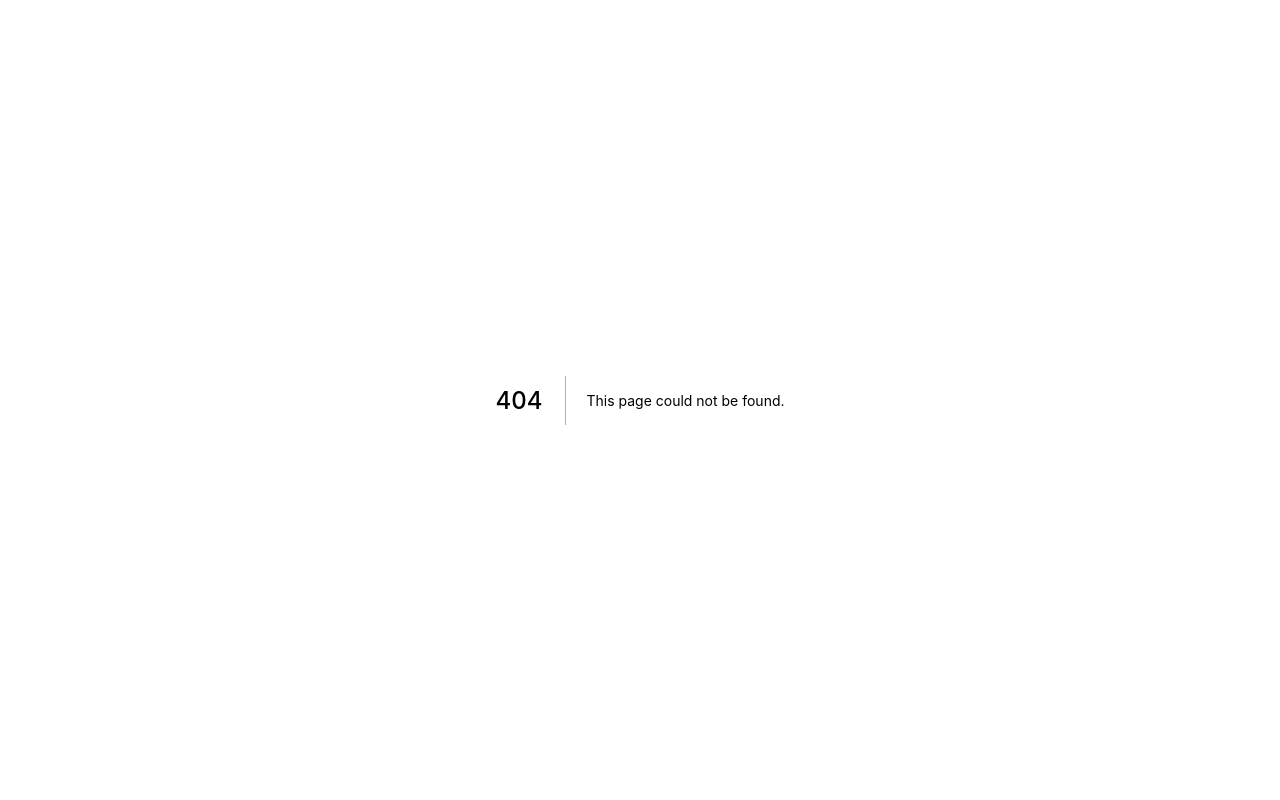
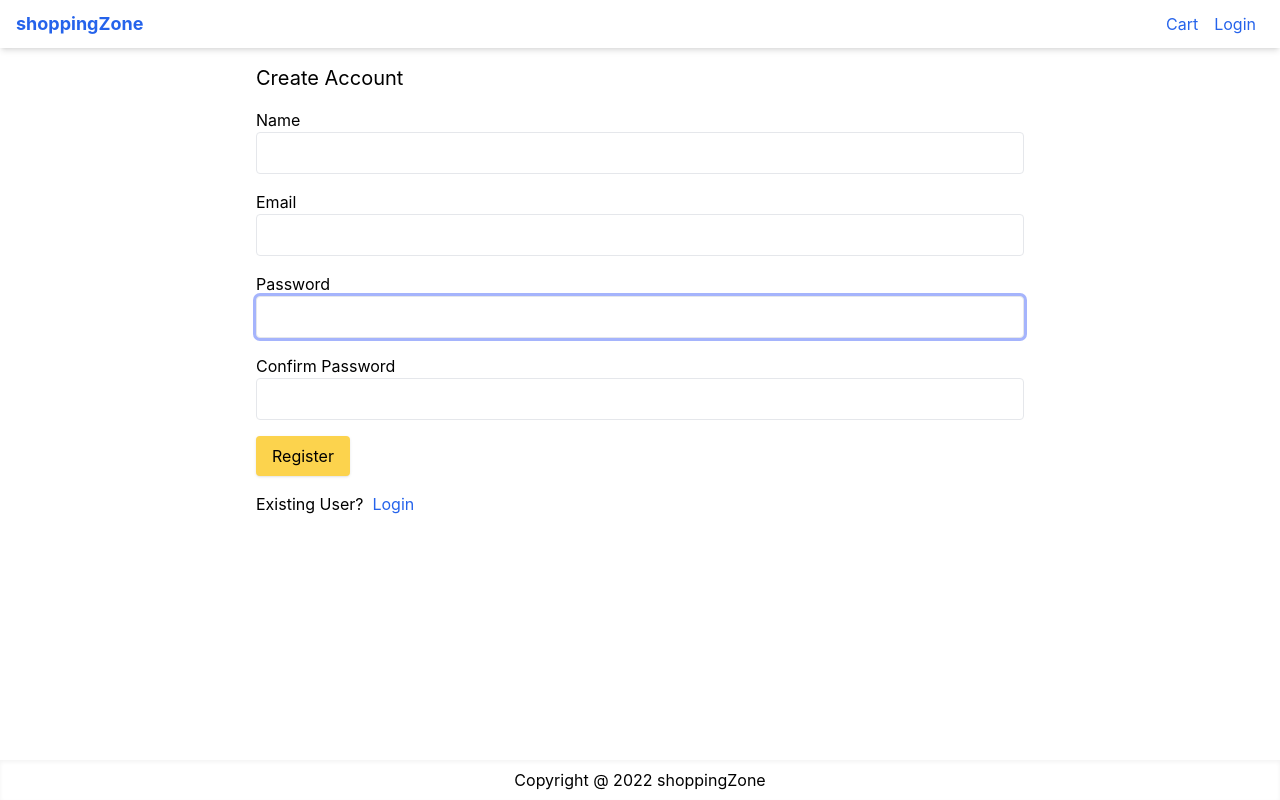
Before and after one commit to quantum-26/shoppingZone, a Next.js app: page /register in a window 1280 px wide. Before the commit this address had no page. Built offline with nearby package versions, Linux system fonts and the light colour scheme; no server answers.

Commit message:
create register screen

```diff
--- /dev/null
+++ b/pages/api/auth/signup.js
@@ -0,0 +1,50 @@
+import bcryptjs from 'bcryptjs';
+import User from '../../../models/User';
+import db from '../../../utils/db';
+
+async function handler(req, res) {
+  if (req.method !== 'POST') {
+    return;
+  }
+  const { name, email, password } = req.body;
+  if (
+    !name ||
+    !email ||
+    !email.includes('@') ||
+    !password ||
+    password.trim().length < 5
+  ) {
+    res.status(422).json({
+      message: 'Validation error',
+    });
+    return;
+  }
+
+  await db.connect();
+
+  const existingUser = await User.findOne({ email: email });
+  if (existingUser) {
+    res.status(422).json({ message: 'User exists already!' });
+    await db.disconnect();
+    return;
+  }
+
+  const newUser = new User({
+    name,
+    email,
+    password: bcryptjs.hashSync(password),
+    isAdmin: false,
+  });
+
+  const user = await newUser.save();
+  await db.disconnect();
+  res.status(201).send({
+    message: 'Created user!',
+    _id: user._id,
+    name: user.name,
+    email: user.email,
+    isAdmin: user.isAdmin,
+  });
+}
+
+export default handler;
--- a/pages/login.js
+++ b/pages/login.js
@@ -87,7 +87,7 @@
             </div>
             <div className="mb-4 ">
             Don&apos;t have an account? &nbsp;
-            <Link href="/register">Register</Link>
+            <Link href={`/register?redirect=${redirect || '/'}`}>Register</Link>
             </div>
         </form>
         </Layout>
--- /dev/null
+++ b/pages/register.js
@@ -0,0 +1,142 @@
+import Link from 'next/link';
+import React, { useEffect } from 'react';
+import { signIn, useSession } from 'next-auth/react';
+import { useForm } from 'react-hook-form';
+import Layout from '../components/Layout';
+import { getError } from '../utils/error';
+import { toast } from 'react-toastify';
+import { useRouter } from 'next/router';
+import axios from 'axios';
+
+export default function LoginScreen() {
+  const { data: session } = useSession();
+
+  const router = useRouter();
+  const { redirect } = router.query;
+
+  useEffect(() => {
+    if (session?.user) {
+      router.push(redirect || '/');
+    }
+  }, [router, session, redirect]);
+
+  const {
+    handleSubmit,
+    register,
+    getValues,
+    formState: { errors },
+  } = useForm();
+  const submitHandler = async ({ name, email, password }) => {
+    try {
+      await axios.post('/api/auth/signup', {
+        name,
+        email,
+        password,
+      });
+
+      const result = await signIn('credentials', {
+        redirect: false,
+        email,
+        password,
+      });
+      if (result.error) {
+        toast.error(result.error);
+      }
+    } catch (err) {
+      toast.error(getError(err));
+    }
+  };
+  return (
+    <Layout title="Create Account">
+      <form
+        className="mx-auto max-w-screen-md"
+        onSubmit={handleSubmit(submitHandler)}
+      >
+        <h1 className="mb-4 text-xl">Create Account</h1>
+        <div className="mb-4">
+          <label htmlFor="name">Name</label>
+          <input
+            type="text"
+            className="w-full"
+            id="name"
+            autoFocus
+            {...register('name', {
+              required: 'Please enter name',
+            })}
+          />
+          {errors.name && (
+            <div className="text-red-500">{errors.name.message}</div>
+          )}
+        </div>
+
+        <div className="mb-4">
+          <label htmlFor="email">Email</label>
+          <input
+            type="email"
+            {...register('email', {
+              required: 'Please enter email',
+              pattern: {
+                value: /^[a-zA-Z0-9_.+-]+@[a-zA-Z0-9-]+.[a-zA-Z0-9-.]+$/i,
+                message: 'Please enter valid email',
+              },
+            })}
+            className="w-full"
+            id="email"
+          ></input>
+          {errors.email && (
+            <div className="text-red-500">{errors.email.message}</div>
+          )}
+        </div>
+        <div className="mb-4">
+          <label htmlFor="password">Password</label>
+          <input
+            type="password"
+            {...register('password', {
+              required: 'Please enter password',
+              minLength: { value: 6, message: 'password is more than 5 chars' },
+            })}
+            className="w-full"
+            id="password"
+            autoFocus
+          ></input>
+          {errors.password && (
+            <div className="text-red-500 ">{errors.password.message}</div>
+          )}
+        </div>
+        <div className="mb-4">
+          <label htmlFor="confirmPassword">Confirm Password</label>
+          <input
+            className="w-full"
+            type="password"
+            id="confirmPassword"
+            {...register('confirmPassword', {
+              required: 'Please enter confirm password',
+              validate: (value) => value === getValues('password'),
+              minLength: {
+                value: 6,
+                message: 'confirm password is more than 5 chars',
+              },
+            })}
+          />
+          {errors.confirmPassword && (
+            <div className="text-red-500 ">
+              {errors.confirmPassword.message}
+            </div>
+          )}
+          {errors.confirmPassword &&
+            errors.confirmPassword.type === 'validate' && (
+              <div className="text-red-500 ">Password do not match</div>
+            )}
+        </div>
+
+        <div className="mb-4 ">
+          <button className="primary-button">Register</button>
+        </div>
+        <div className="mb-4 ">
+          Existing User? &nbsp;
+          <Link href={`/login?redirect=${redirect || '/'}`}>Login</Link>
+        </div>
+      </form>
+    </Layout>
+  );
+}
```
